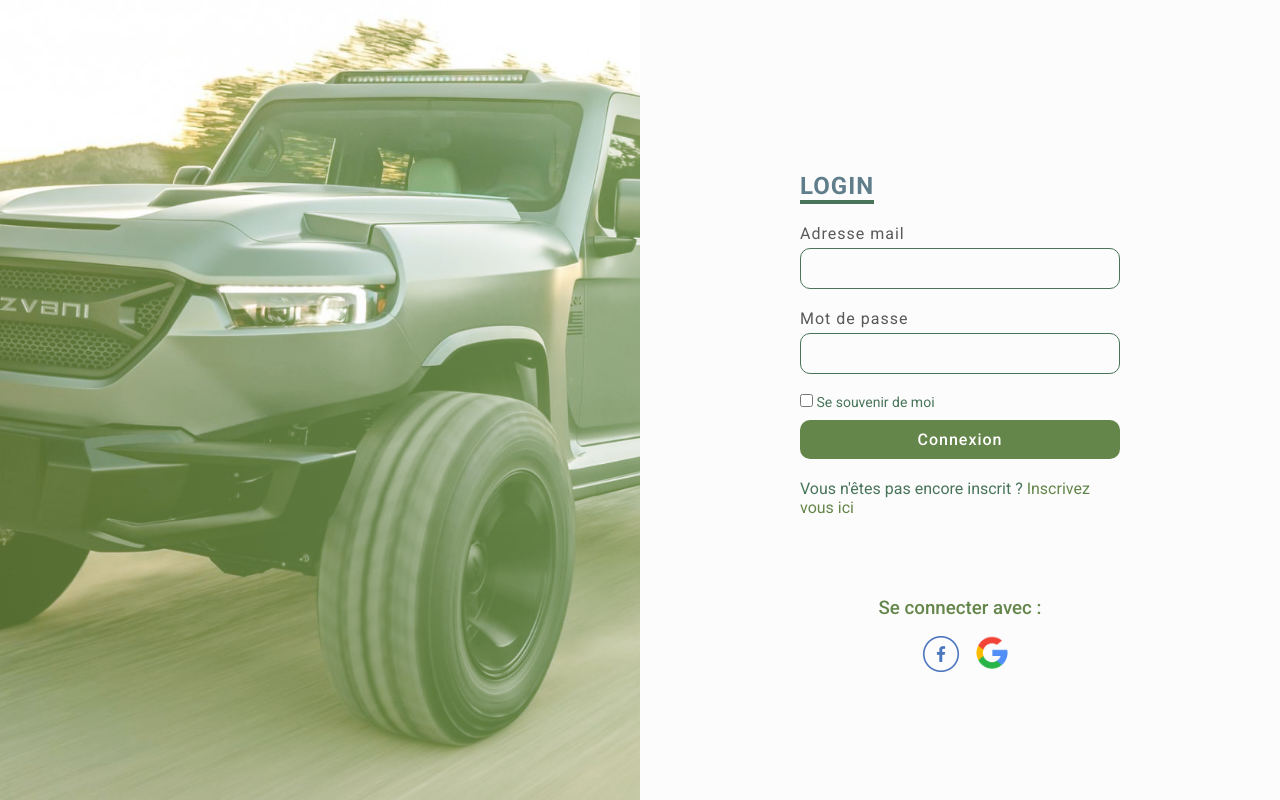
After one commit to Ziyed1/e-commerce, a PHP site: page /vue/login.php in a window 1280 px wide. The commit adds this page. Run offline with PHP 8.4, Linux system fonts and the light colour scheme.

Commit message:
Ajout de la page login

```diff
--- a/index.php
+++ b/index.php
@@ -58,7 +58,7 @@
                     <i class='bx bx-shopping-bag' ></i>
                 </div>
 
-                <i class='bx bx-user login' id="user-button"></i>
+               <a href="./vue/login.php"><i class='bx bx-user login' id="user-button"></i></a>
 
                 <div class="nav__toggle" id="nav-toggle">
                     <i class='bx bx-grid-alt'></i>
--- a/style/style.css
+++ b/style/style.css
@@ -941,6 +941,190 @@ body.dark-theme {
     right: 0;
 }
 
+/* Login */
+.Login {
+    position: relative;
+    width: 100%;
+    height: 100vh;
+    display: flex;
+}
+
+.imgBx {
+    position: relative;
+    width: 50%;
+    height: 100%;
+}
+
+.imgBx::before {
+    content: '';
+    position: absolute;
+    top: 0;
+    left: 0;
+    width: 100%;
+    height: 100%;
+    background: linear-gradient(255deg, #65864a, #556B2F);
+    z-index: 1;
+    mix-blend-mode: screen;
+}
+
+.imgBx img {
+    position: absolute;
+    top: 0;
+    left: 0;
+    width: 100%;
+    height: 100%;
+    object-fit: cover;
+}
+
+.contentBx {
+    display: flex;
+    justify-content: center;
+    align-items: center;
+    width: 50%;
+    height: 100%;
+}
+
+.contentBx .formBx {
+   width: 50%;
+}
+
+.contentBx .formBx h2 {
+    color: #607d8b;
+    font-weight: 600;
+    font-size: 1.5em;
+    text-transform: uppercase;
+    margin-bottom: 20px;
+    border-bottom: 4px solid #48745a;
+    display: inline-block;
+    letter-spacing: 1px;
+}
+
+.contentBx .formBx .inputBx {
+    margin-bottom: 20px;
+}
+
+.contentBx .formBx .inputBx span {
+    font-size: 16px;
+    margin-bottom: 5px;
+    display: inline-block;
+    font-weight: 16px;
+    letter-spacing: 1px;
+}
+
+.contentBx .formBx .inputBx input {
+    width: 100%;
+    padding: 10px 20px;
+    outline: none;
+    font-weight: 400;
+    border: 1px solid #48745a;
+    font-size: 16px;
+    letter-spacing: 1px;
+    color: #48745a;
+    background: transparent;
+    border-radius: 10px;
+}
+
+.contentBx .formBx .inputBx input[type="submit"] {
+    background: #65864a;
+    color: #fff;
+    outline: none;
+    border: none;
+    font-weight: 500;
+    cursor: pointer;
+}
+
+.contentBx .formBx .inputBx input[type="submit"]:hover {
+    background: #65864a;
+}
+
+.contentBx .formBx .remember {
+    margin-bottom: 10px;
+    color: #48745a;
+    font-weight: 400;
+    font-size: 14px;
+}
+
+.contentBx .formBx .inputBx p {
+    color: #48745a;
+}
+
+.contentBx .formBx .inputBx p a {
+    color: #65864a;
+}
+
+.contentBx .formBx h3 {
+    color: #65864a;
+    text-align: center;
+    margin: 80px 0 10px;
+    font-weight: 500;
+}
+
+.sci {
+    width: 50%;
+    display: flex;
+    justify-content: center;
+}
+
+.sci li {
+    list-style: none;
+    width: 50px;
+    height: 50px;
+    display: flex;
+    justify-content: center;
+    align-items: center;
+    border-radius: 50%;
+    margin: 0 7px;
+    cursor: pointer;
+    transition: 0.4s;
+}
+
+.sci .g {
+    position: absolute;
+    left: 75%;
+}
+
+.sci .fb {
+    position: absolute;
+    left: 71%;
+}
+
+.sci li:hover {
+    width: 100px;
+    height: 100px;
+}
+
+
+@media (max-width: 768px) {
+    .imgBx {
+        position: absolute;
+        top: 0;
+        left: 0;
+        width: 100%;
+        height: 100%;
+    }
+    .contentBx {
+        display: flex;
+        justify-content: center;
+        align-items: center;
+        width: 100%;
+        height: 100%;
+        z-index: 1;
+    }
+    .formBx {
+        width: 100%;
+        padding: 40px;
+        background: #fff;
+        margin: 50px;
+    }
+    .contentBx .formBx h3 {
+        color: #65864a;
+        text-align: center;
+        margin: 30px 0 10px;
+        font-weight: 500;
+    }
+}
+
+
 /* ---------------- ADAPTATION ECRAN ---------------- */
 @media screen and (max-width: 320px) {
     .container {
--- /dev/null
+++ b/vue/login.php
@@ -0,0 +1,69 @@
+<!DOCTYPE html>
+<html lang="en">
+<head>
+    <meta charset="UTF-8">
+    <meta http-equiv="X-UA-Compatible" content="IE=edge">
+
+
+    <!-- FAVICON -->
+    <link rel="shortcut icon" href="../image/logo.png" type="image/x-icon">
+
+    <!-- BOXICONS -->
+    <link rel="stylesheet" href="https://cdn.jsdelivr.net/npm/boxicons@latest/css/boxicons.min.css">
+
+    <!-- SWIPER CSS -->
+    <link rel="stylesheet" href="../style/swiper-bundle.min.css">
+
+    <!-- CSS -->
+    <link rel="stylesheet" href="../style/style.css">
+
+
+    <meta name="viewport" content="width=device-width, initial-scale=1.0">
+
+    <title>WarStock | Se connecter</title>
+
+
+
+</head>
+<body>
+    <section class="Login">
+        <div class="imgBx">
+            <img src="../image/Blindée.jpg" alt="">
+        </div>
+        <div class="contentBx">
+            <div class="formBx">
+                 <h2>Login</h2>
+                 <form>
+                     <div class="inputBx">
+                         <span>Adresse mail</span>
+                         <input type="text" name="">
+                     </div>
+                     <div class="inputBx">
+                         <span>Mot de passe</span>
+                         <input type="password" name="">
+                     </div>
+                     <div class="remember">
+                         <label><input type="checkbox" name=""> Se souvenir de moi</label>
+                     </div>
+                     <div class="inputBx">
+                         <input type="submit" value ="Connexion" name="">
+                     </div>
+                     <div class="inputBx">
+                         <p>Vous n'êtes pas encore inscrit ? <a href="#">Inscrivez vous ici</a></p>
+                     </div>
+                 </form>
+
+                 <h3>Se connecter avec :</h3>
+                 <ul class="sci">
+                    <li class="fb"><img src="../image/fb.png" alt=""></li>
+                    <li class="g"><img src="../image/g.png" alt=""></li>
+                 </ul>
+            </div>
+        </div>
+    </section>
+
+
+</body>
+
+
+</html>
```
Also changed, not shown: js/main.js (+7 -2 lines), vue/panier.php (+7 -3 lines), image/Blindée.jpg (added), image/fb.png (added), image/g.png (added).
